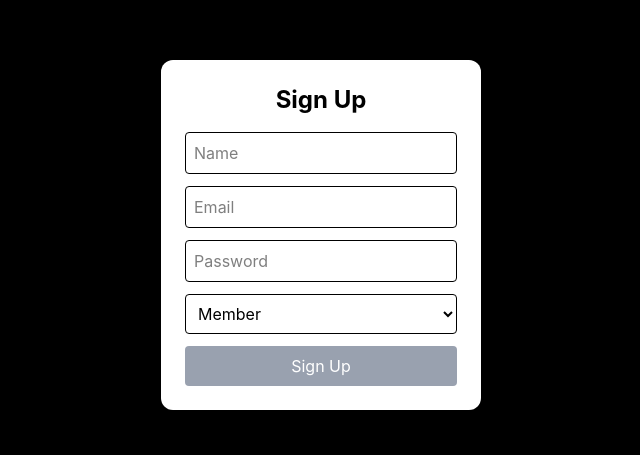
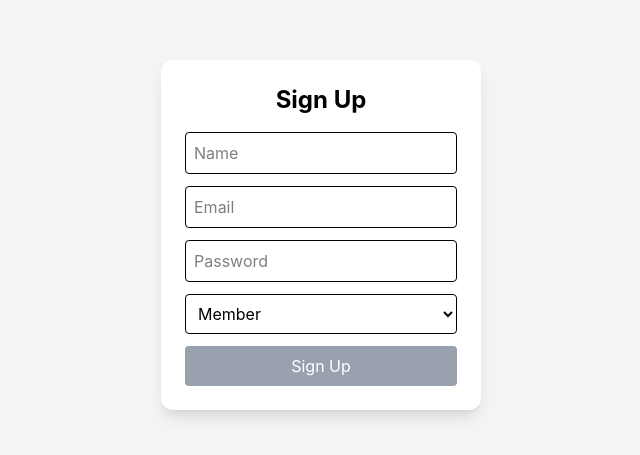
Before and after one commit to ankubisht987/task-manager-frontend, a React (Vite) app: page /signup in a window 1280 px wide. Shown: the part 165-620 px from the top of the page, without its empty margins (319-959 px from the left). Built offline with nearby package versions, Linux system fonts and the light colour scheme.

Commit message:
Update Signup.jsx

```diff
--- a/src/pages/Signup.jsx
+++ b/src/pages/Signup.jsx
@@ -36,7 +36,7 @@
   };
 
   return (
-    <div className="min-h-screen flex justify-center items-center bg-black">
+    <div className="min-h-screen flex justify-center items-center bg-gray-100">
       <div className="bg-white p-6 rounded-xl shadow-lg w-80">
 
         <h2 className="text-2xl font-bold mb-4 text-center">Sign Up</h2>
```
